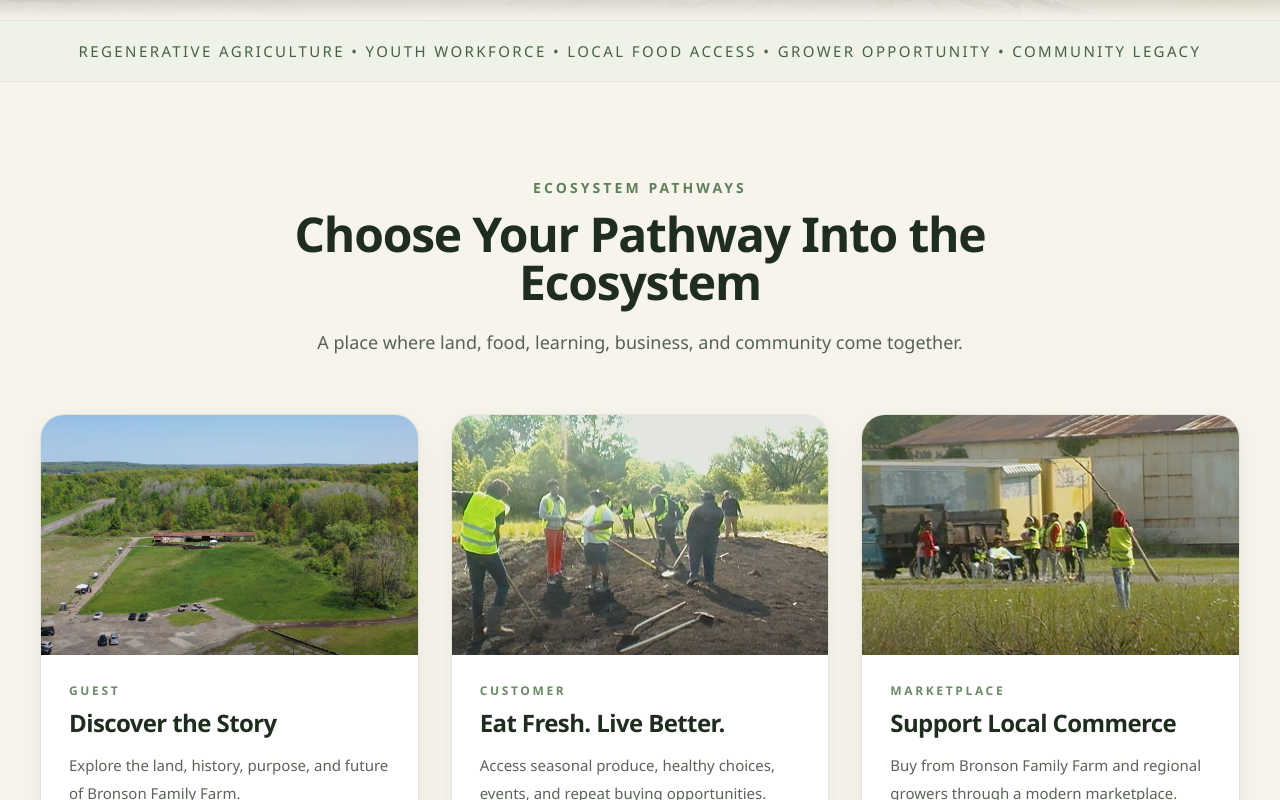
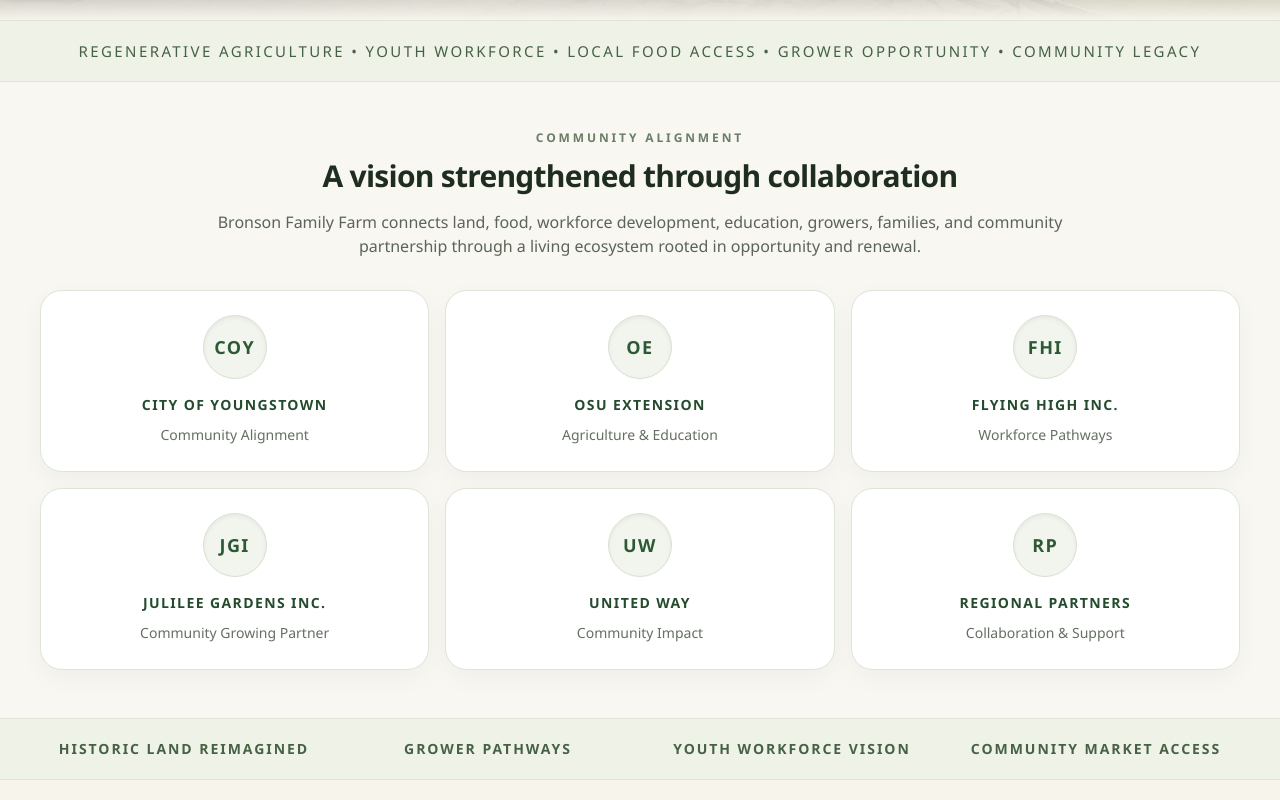
Before and after one commit to cburgessemail-gif/bronson-demo, a React (Vite) app: page / in a window 1280 px wide. Shown: the part 900-1700 px from the top of the page. Built offline with nearby package versions, Linux system fonts and the light colour scheme; the HTML template or start-up script is replaced by a standard one.

Commit message:
Update App.tsx

```diff
--- a/src/App.tsx
+++ b/src/App.tsx
@@ -13,6 +13,34 @@ type ProofCard = {
   desc: string;
   img: string;
   btn: string;
+};
+
+type CopySet = {
+  siteTag: string;
+  heroTitle: string;
+  heroDesc: string;
+  enterBtn: string;
+  exploreBtn: string;
+  trustLine: string;
+  alignmentTag: string;
+  alignmentTitle: string;
+  alignmentDesc: string;
+  resultsRibbon: string[];
+  pathwaysTitle: string;
+  pathwaysDesc: string;
+  happeningTitle: string;
+  happeningDesc: string;
+  historyTitle: string;
+  historyDesc: string;
+  connectTitle: string;
+  connectDesc: string;
+  footerLine1: string;
+  footerLine2: string;
+  liveLang: string;
+  pathwayTag: string;
+  happeningTag: string;
+  historyTag: string;
+  connectTag: string;
 };
 
 export default function App() {
@@ -32,10 +60,11 @@ export default function App() {
     ES: "Español",
     TL: "Tagalog",
     FR: "Français",
+    HE: "עברית",
   };
 
-  const copy = useMemo(() => {
-    const translations = {
+  const copy = useMemo<CopySet>(() => {
+    const translations: Record<string, CopySet> = {
       EN: {
         siteTag: "Historic Lansdowne Airport Site | Est. 1926",
         heroTitle:
@@ -46,6 +75,16 @@ export default function App() {
         exploreBtn: "Explore Pathways",
         trustLine:
           "Regenerative Agriculture • Youth Workforce • Local Food Access • Grower Opportunity • Community Legacy",
+        alignmentTag: "Community Alignment",
+        alignmentTitle: "A vision strengthened through collaboration",
+        alignmentDesc:
+          "Bronson Family Farm connects land, food, workforce development, education, growers, families, and community partnership through a living ecosystem rooted in opportunity and renewal.",
+        resultsRibbon: [
+          "Historic Land Reimagined",
+          "Grower Pathways",
+          "Youth Workforce Vision",
+          "Community Market Access",
+        ],
         pathwaysTitle: "Choose Your Pathway Into the Ecosystem",
         pathwaysDesc:
           "A place where land, food, learning, business, and community come together.",
@@ -61,18 +100,32 @@ export default function App() {
         footerLine1: "Historic Lansdowne Airport Site • Youngstown, Ohio",
         footerLine2: "www.bronsonfamilyfarm.com",
         liveLang: "Live language view",
+        pathwayTag: "Ecosystem Pathways",
+        happeningTag: "Momentum on the Land",
+        historyTag: "Historic Ground",
+        connectTag: "Get Involved",
       },
       ES: {
         siteTag: "Sitio Histórico del Aeropuerto Lansdowne | Est. 1926",
         heroTitle:
           "Del primer aeropuerto de Youngstown a un nuevo futuro de alimentos, aprendizaje y renovación comunitaria.",
         heroDesc:
-          "Bronson Family Farm está transformando tierra histórica en una granja regenerativa, destino de agroturismo, camino de formación laboral juvenil y ecosistema vivo para el Valle de Mahoning.",
+          "Bronson Family Farm está transformando tierra histórica en una granja regenerativa, un destino de agroturismo, un camino de formación laboral juvenil y un ecosistema vivo para el Valle de Mahoning.",
         enterBtn: "Entrar al Ecosistema",
         exploreBtn: "Explorar Caminos",
         trustLine:
           "Agricultura Regenerativa • Fuerza Laboral Juvenil • Acceso a Alimentos Locales • Oportunidad para Productores • Legado Comunitario",
-        pathwaysTitle: "Elija su Camino Dentro del Ecosistema",
+        alignmentTag: "Alineación Comunitaria",
+        alignmentTitle: "Una visión fortalecida por la colaboración",
+        alignmentDesc:
+          "Bronson Family Farm conecta tierra, alimentos, desarrollo laboral, educación, productores, familias y colaboración comunitaria a través de un ecosistema vivo arraigado en la oportunidad y la renovación.",
+        resultsRibbon: [
+          "Tierra Histórica Reimaginada",
+          "Caminos para Productores",
+          "Visión de Fuerza Laboral Juvenil",
+          "Acceso Comunitario al Mercado",
+        ],
+        pathwaysTitle: "Elija Su Camino Dentro del Ecosistema",
         pathwaysDesc:
           "Un lugar donde la tierra, los alimentos, el aprendizaje, los negocios y la comunidad se unen.",
         happeningTitle: "Lo Que Está Pasando Ahora en Bronson Family Farm",
@@ -86,7 +139,11 @@ export default function App() {
           "Alimentos frescos. Oportunidad. Renovación comunitaria. Legado en movimiento.",
         footerLine1: "Sitio Histórico del Aeropuerto Lansdowne • Youngstown, Ohio",
         footerLine2: "www.bronsonfamilyfarm.com",
-        liveLang: "Vista activa del idioma",
+        liveLang: "Idioma activo",
+        pathwayTag: "Caminos del Ecosistema",
+        happeningTag: "Impulso en la Tierra",
+        historyTag: "Terreno Histórico",
+        connectTag: "Participe",
       },
       TL: {
         siteTag: "Makasaysayang Lansdowne Airport Site | Itinatag noong 1926",
@@ -98,6 +155,16 @@ export default function App() {
         exploreBtn: "Tuklasin ang Mga Pathway",
         trustLine:
           "Regenerative Agriculture • Youth Workforce • Access sa Lokal na Pagkain • Oportunidad para sa Growers • Pamayanang May Pamana",
+        alignmentTag: "Pagkakahanay ng Komunidad",
+        alignmentTitle: "Isang bisyong pinatatag ng pakikipagtulungan",
+        alignmentDesc:
+          "Pinagdurugtong ng Bronson Family Farm ang lupa, pagkain, workforce development, edukasyon, growers, pamilya, at pakikipag-ugnayan ng komunidad sa pamamagitan ng buhay na ecosystem na nakaugat sa oportunidad at pagpapanibago.",
+        resultsRibbon: [
+          "Makasaysayang Lupang Binuhay Muli",
+          "Mga Pathway para sa Growers",
+          "Bisyon ng Youth Workforce",
+          "Access ng Komunidad sa Pamilihan",
+        ],
         pathwaysTitle: "Piliin ang Iyong Pathway Papasok sa Ecosystem",
         pathwaysDesc:
           "Isang lugar kung saan nagsasama ang lupa, pagkain, pagkatuto, negosyo, at komunidad.",
@@ -113,6 +180,10 @@ export default function App() {
         footerLine1: "Makasaysayang Lansdowne Airport Site • Youngstown, Ohio",
         footerLine2: "www.bronsonfamilyfarm.com",
         liveLang: "Aktibong wika",
+        pathwayTag: "Mga Pathway ng Ecosystem",
+        happeningTag: "Galaw sa Lupain",
+        historyTag: "Makasaysayang Lupain",
+        connectTag: "Makilahok",
       },
       FR: {
         siteTag: "Site historique de l’aéroport de Lansdowne | Fondé en 1926",
@@ -124,6 +195,16 @@ export default function App() {
         exploreBtn: "Explorer les Parcours",
         trustLine:
           "Agriculture Régénératrice • Jeunesse et Emploi • Accès à l’Alimentation Locale • Opportunités pour les Producteurs • Héritage Communautaire",
+        alignmentTag: "Alignement Communautaire",
+        alignmentTitle: "Une vision renforcée par la collaboration",
+        alignmentDesc:
+          "Bronson Family Farm relie la terre, la nourriture, le développement de la main-d’œuvre, l’éducation, les producteurs, les familles et les partenariats communautaires à travers un écosystème vivant enraciné dans l’opportunité et le renouveau.",
+        resultsRibbon: [
+          "Terrain Historique Réinventé",
+          "Parcours pour les Producteurs",
+          "Vision Jeunesse et Emploi",
+          "Accès Communautaire au Marché",
+        ],
         pathwaysTitle: "Choisissez Votre Parcours dans l’Écosystème",
         pathwaysDesc:
           "Un lieu où la terre, la nourriture, l’apprentissage, l’entreprise et la communauté se rejoignent.",
@@ -139,10 +220,54 @@ export default function App() {
         footerLine1: "Site historique de l’aéroport de Lansdowne • Youngstown, Ohio",
         footerLine2: "www.bronsonfamilyfarm.com",
         liveLang: "Langue active",
+        pathwayTag: "Parcours de l’Écosystème",
+        happeningTag: "Élan sur le Terrain",
+        historyTag: "Terrain Historique",
+        connectTag: "Impliquez-vous",
+      },
+      HE: {
+        siteTag: "אתר היסטורי שדה התעופה לנסדאון | נוסד 1926",
+        heroTitle:
+          "משדה התעופה הראשון של יאנגסטאון לעתיד חדש של מזון, למידה והתחדשות קהילתית.",
+        heroDesc:
+          "Bronson Family Farm משנה אדמה היסטורית לחווה מתחדשת, יעד אגרו-תיירותי, מסלול תעסוקה לנוער ומערכת חיה עבור עמק מהונינג.",
+        enterBtn: "היכנס למערכת",
+        exploreBtn: "חקור מסלולים",
+        trustLine:
+          "חקלאות מתחדשת • תעסוקת נוער • גישה למזון מקומי • הזדמנויות למגדלים • מורשת קהילתית",
+        alignmentTag: "חיבור קהילתי",
+        alignmentTitle: "חזון שמתחזק באמצעות שיתוף פעולה",
+        alignmentDesc:
+          "Bronson Family Farm מחברת בין אדמה, מזון, פיתוח כוח עבודה, חינוך, מגדלים, משפחות ושותפות קהילתית באמצעות מערכת חיה המושרשת בהזדמנות ובהתחדשות.",
+        resultsRibbon: [
+          "אדמה היסטורית בדמיון חדש",
+          "מסלולים למגדלים",
+          "חזון לתעסוקת נוער",
+          "גישה קהילתית לשוק",
+        ],
+        pathwaysTitle: "בחר את המסלול שלך במערכת",
+        pathwaysDesc:
+          "מקום שבו אדמה, מזון, למידה, עסקים וקהילה נפגשים.",
+        happeningTitle: "מה קורה עכשיו ב-Bronson Family Farm",
+        happeningDesc:
+          "פעילות חיה. הזדמנויות אמיתיות. תנופה קהילתית.",
+        historyTitle: "מקום היסטורי עם עתיד חי",
+        historyDesc:
+          "שדה התעופה לנסדאון נחנך בשנת 1926 כשדה התעופה הראשון של יאנגסטאון. כיום Bronson Family Farm מחברת מחדש אדמה, מזון, משפחות, מגדלים והזדמנויות באותו מקום היסטורי.",
+        connectTitle: "היו חלק ממה שצומח",
+        connectDesc:
+          "מזון טרי. הזדמנות. התחדשות קהילתית. מורשת בתנועה.",
+        footerLine1: "אתר היסטורי לנסדאון • יאנגסטאון, אוהיו",
+        footerLine2: "www.bronsonfamilyfarm.com",
+        liveLang: "שפה פעילה",
+        pathwayTag: "מסלולי המערכת",
+        happeningTag: "תנופה על הקרקע",
+        historyTag: "קרקע היסטורית",
+        connectTag: "הצטרפו",
       },
     };
 
-    return translations[lang as keyof typeof translations] || translations.EN;
+    return translations[lang] || translations.EN;
   }, [lang]);
 
   const images = {
@@ -240,6 +365,23 @@ export default function App() {
     "Apply Today",
   ];
 
+  const partnerCards = [
+    { name: "City of Youngstown", sub: "Community Alignment" },
+    { name: "OSU Extension", sub: "Agriculture & Education" },
+    { name: "Flying High Inc.", sub: "Workforce Pathways" },
+    { name: "Julilee Gardens Inc.", sub: "Community Growing Partner" },
+    { name: "United Way", sub: "Community Impact" },
+    { name: "Regional Partners", sub: "Collaboration & Support" },
+  ];
+
+  const initials = (name: string) =>
+    name
+      .split(" ")
+      .map((word) => word[0])
+      .join("")
+      .slice(0, 3)
+      .toUpperCase();
+
   const handlePathwayClick = (title: string) => {
     if (title === "Marketplace") openMarketplace();
     else if (title === "Guest") goTo("history");
@@ -261,7 +403,10 @@ export default function App() {
   };
 
   return (
-    <div className="min-h-screen bg-[#f7f4ec] text-[#1f2d1f] antialiased">
+    <div
+      className="min-h-screen bg-[#f7f4ec] text-[#1f2d1f] antialiased"
+      dir={lang === "HE" ? "rtl" : "ltr"}
+    >
       <header className="sticky top-0 z-50 border-b border-[#d9ddcf] bg-[rgba(250,248,242,0.94)] backdrop-blur-md">
         <div className="mx-auto flex max-w-7xl items-center justify-between px-5 py-4 md:px-8">
           <div>
@@ -269,12 +414,12 @@ export default function App() {
               Bronson Family Farm
             </h1>
             <p className="mt-1 hidden text-xs uppercase tracking-[0.22em] text-[#577053] md:block">
-              Regenerative farm ecosystem
+              Regenerative Farm Ecosystem
             </p>
           </div>
 
           <div className="flex flex-wrap items-center gap-2">
-            {["EN", "ES", "TL", "FR"].map((l) => (
+            {["EN", "ES", "TL", "FR", "HE"].map((l) => (
               <button
                 key={l}
                 onClick={() => setLang(l)}
@@ -344,10 +489,61 @@ export default function App() {
         </div>
       </section>
 
+      <section className="border-b border-[#e1e4d7] bg-[#f8f7f1]">
+        <div className="mx-auto max-w-7xl px-6 py-10 md:px-10 md:py-12">
+          <div className="text-center">
+            <p className="mb-3 text-xs font-semibold uppercase tracking-[0.24em] text-[#6a7d67]">
+              {copy.alignmentTag}
+            </p>
+            <h3 className="text-2xl font-semibold tracking-tight text-[#1f2d1f] md:text-3xl">
+              {copy.alignmentTitle}
+            </h3>
+            <p className="mx-auto mt-4 max-w-4xl text-[15px] leading-7 text-[#5a6457] md:text-base">
+              {copy.alignmentDesc}
+            </p>
+          </div>
+
+          <div className="mt-8 grid gap-4 sm:grid-cols-2 xl:grid-cols-3">
+            {partnerCards.map((item) => (
+              <div
+                key={item.name}
+                className="group rounded-[1.35rem] border border-[#dde4d8] bg-white px-5 py-6 text-center shadow-[0_8px_24px_rgba(22,35,20,0.04)] transition duration-300 hover:-translate-y-1 hover:shadow-[0_14px_34px_rgba(22,35,20,0.08)]"
+              >
+                <div className="mx-auto mb-4 flex h-16 w-16 items-center justify-center rounded-full border border-[#d8e0d2] bg-[#f2f5ee] text-[#2d5935] shadow-inner">
+                  <span className="text-lg font-semibold tracking-[0.08em]">
+                    {initials(item.name)}
+                  </span>
+                </div>
+
+                <p className="text-sm font-semibold uppercase tracking-[0.1em] text-[#244b2d]">
+                  {item.name}
+                </p>
+                <p className="mt-2 text-sm leading-6 text-[#647061]">
+                  {item.sub}
+                </p>
+              </div>
+            ))}
+          </div>
+        </div>
+      </section>
+
+      <section className="border-b border-[#e2e6da] bg-[#eef2e7]">
+        <div className="mx-auto grid max-w-7xl gap-4 px-6 py-5 text-center md:grid-cols-4 md:px-10">
+          {copy.resultsRibbon.map((item) => (
+            <div
+              key={item}
+              className="text-sm font-semibold uppercase tracking-[0.14em] text-[#466146]"
+            >
+              {item}
+            </div>
+          ))}
+        </div>
+      </section>
+
       <section id="pathways" className="mx-auto max-w-7xl px-6 py-20 md:px-10 md:py-24">
         <div className="mx-auto mb-14 max-w-3xl text-center">
           <p className="mb-3 text-sm font-semibold uppercase tracking-[0.22em] text-[#5d7f59]">
-            Ecosystem Pathways
+            {copy.pathwayTag}
           </p>
           <h3 className="text-3xl font-semibold tracking-tight text-[#1f2d1f] md:text-5xl">
             {copy.pathwaysTitle}
@@ -401,7 +597,7 @@ export default function App() {
         <div className="mx-auto max-w-7xl">
           <div className="mx-auto mb-14 max-w-3xl text-center">
             <p className="mb-3 text-sm font-semibold uppercase tracking-[0.22em] text-[#5d7f59]">
-              Momentum on the Land
+              {copy.happeningTag}
             </p>
             <h3 className="text-3xl font-semibold tracking-tight text-[#1f2d1f] md:text-5xl">
               {copy.happeningTitle}
@@ -448,7 +644,7 @@ export default function App() {
 
       <section id="history" className="mx-auto max-w-5xl px-6 py-20 text-center md:px-10 md:py-24">
         <p className="mb-3 text-sm font-semibold uppercase tracking-[0.22em] text-[#5d7f59]">
-          Historic Ground
+          {copy.historyTag}
         </p>
 
         <h3 className="text-3xl font-semibold tracking-tight text-[#1f2d1f] md:text-5xl">
@@ -470,7 +666,7 @@ export default function App() {
 
         <div className="relative z-10 mx-auto max-w-6xl text-center">
           <p className="mb-3 text-sm font-semibold uppercase tracking-[0.22em] text-white/75">
-            Get Involved
+            {copy.connectTag}
           </p>
 
           <h3 className="text-3xl font-semibold tracking-tight md:text-5xl">
```
